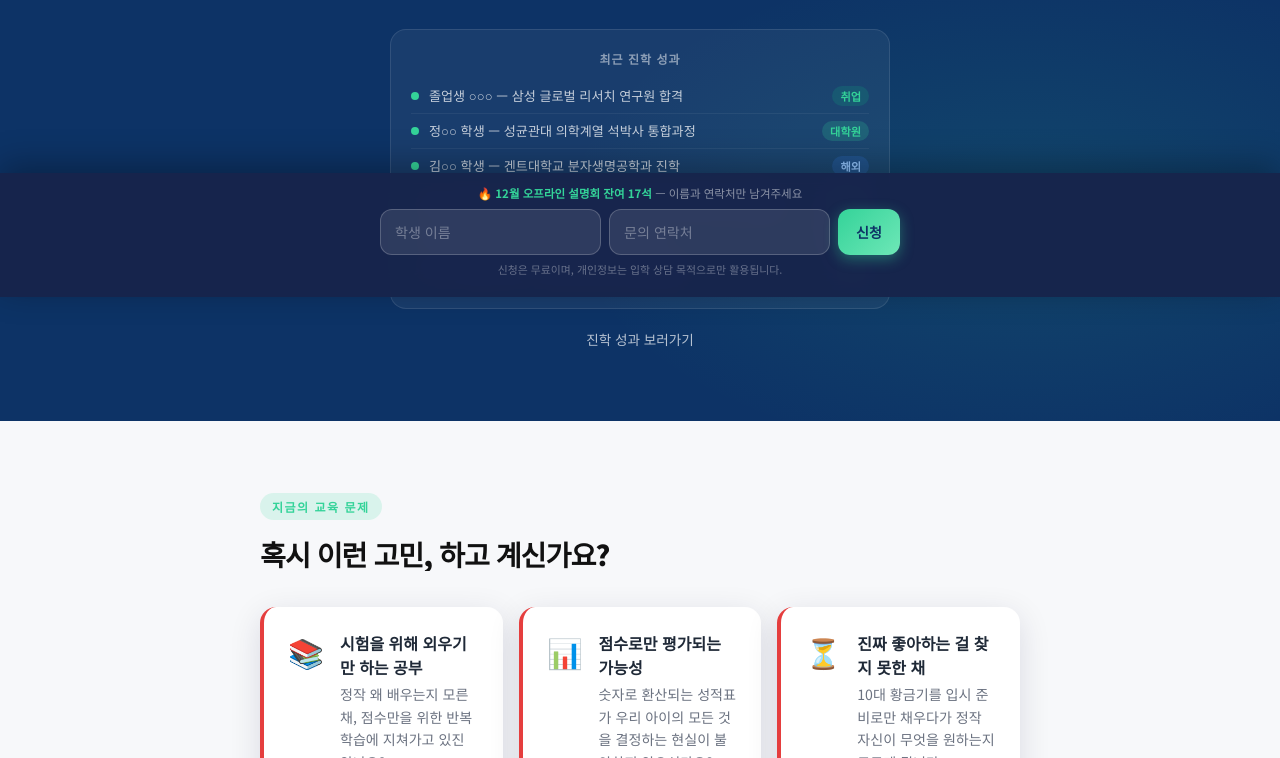
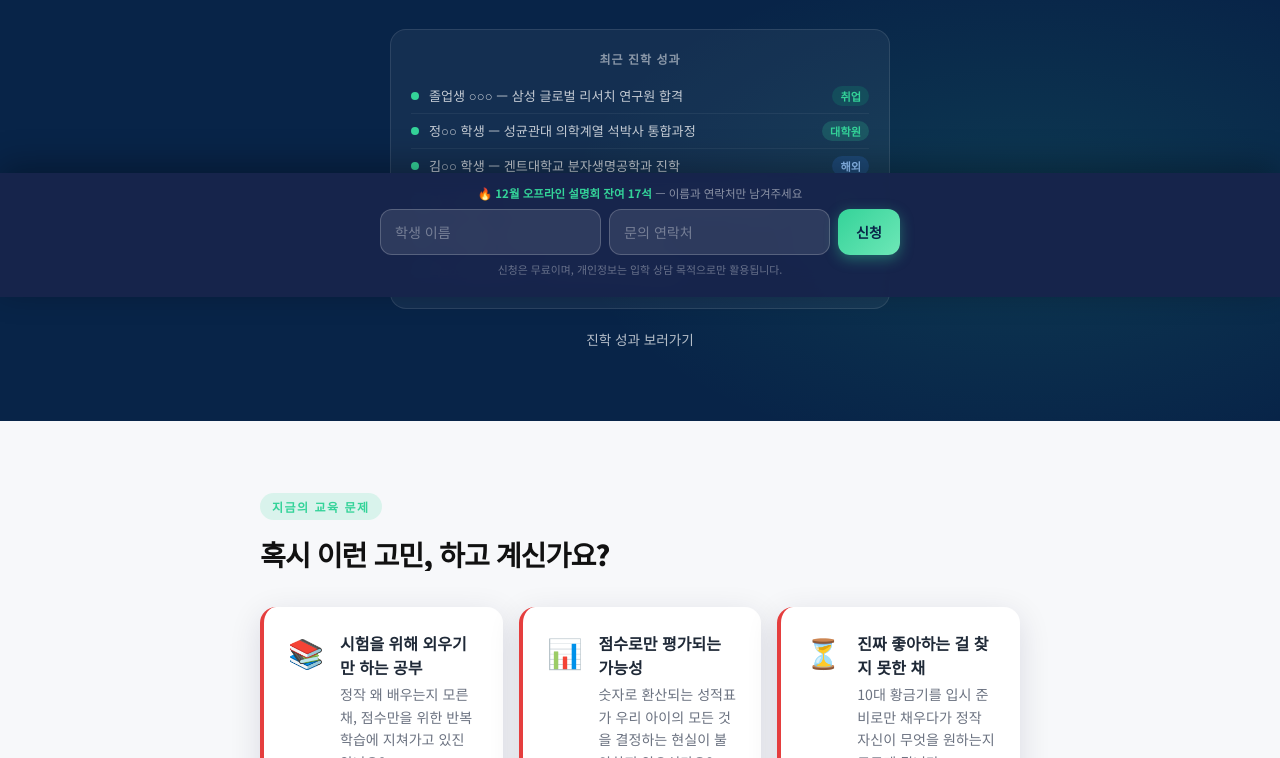
Before and after one commit to keyple23/mypaulschool-landing, a plain HTML site: page index.html in a window 1280 px wide. Shown: the part 627-1385 px from the top of the page. Drawn offline with Linux system fonts and the light colour scheme.

Commit message:
배경 네이비 톤 다운 (더 짙게)
- --navy #0D3366→#082448, --navy-light #15498C→#0F3D75
- 짙은 배경으로 민트 강조 대비 강화

Co-Authored-By: Claude Opus 4.8 <noreply@anthropic.com>
Claude-Session: https://claude.ai/code/session_01J4CpUzhFbot4Qv28XXddY6

```diff
--- a/index.html
+++ b/index.html
@@ -75,8 +75,8 @@
 
     /* ===== DESIGN TOKENS ===== */
     :root {
-      --navy: #0D3366;
-      --navy-light: #15498C;
+      --navy: #082448;
+      --navy-light: #0F3D75;
       --gold: #34D399;
       --gold-light: #6EE7B7;
       --accent: #3B82F6;
```
